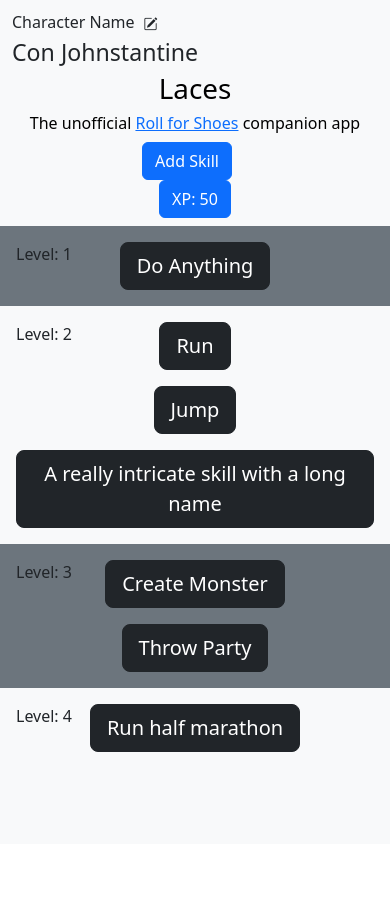
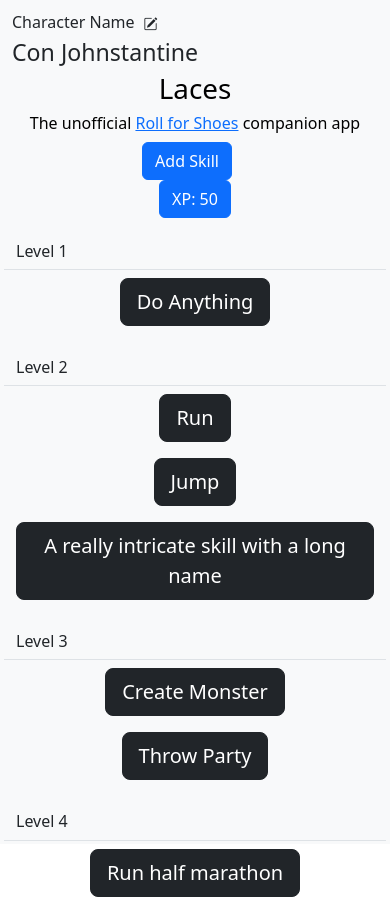
Before and after one commit to lexbonder/laces, a React (Vite) app: page / in a window 390 px wide. Before the commit the page ends 844 px from the top, so only its background shows below. Built offline with nearby package versions, Linux system fonts and the light colour scheme.

Commit message:
Refactor Skill Button and fix responsiveness of skill list

```diff
--- a/src/components/Skill.tsx
+++ b/src/components/SkillButton.tsx
@@ -1,7 +1,7 @@
 import Button from 'react-bootstrap/Button';
 import { ISkillProps } from '../types';
 
-function Skill({ name, level, openSkillModal }: ISkillProps) {
+function SkillButton({ name, level, openSkillModal }: ISkillProps) {
     return (
         <Button variant="dark" size="lg" onClick={() => openSkillModal(name, level)}>
             {name}
@@ -9,4 +9,4 @@ function Skill({ name, level, openSkillModal }: ISkillProps) {
     );
 }
 
-export default Skill;
+export default SkillButton;
--- a/src/components/SkillList.tsx
+++ b/src/components/SkillList.tsx
@@ -1,6 +1,6 @@
 import { useContext, useEffect, useState } from 'react';
 import { SkillContext } from '../store/skill-context';
-import Skill from './Skill';
+import SkillButton from './SkillButton';
 import { ISkill, ISkillListProps } from '../types';
 import Row from 'react-bootstrap/Row';
 import Col from 'react-bootstrap/Col';
@@ -22,14 +22,14 @@ const SkillList = ({ openSkillModal }: ISkillListProps) => {
     }, [skills]);
 
     return skillsByLevel.map((level, index) => (
-        <section key={index} className={`p-3 position-relative ${index % 2 === 0 ? 'bg-secondary' : ''}`}>
-            <Row className="position-absolute">
-                <p>Level: {index + 1}</p>
+        <section key={index} className={`p-3`}>
+            <Row className="border-bottom mb-2">
+                <p className="h6">Level {index + 1}</p>
             </Row>
             <Row className="justify-content-center gap-3">
                 {level.map((skill) => (
-                    <Col key={skill.id} lg="3" className="text-center">
-                        <Skill name={skill.name} level={skill.level} openSkillModal={openSkillModal} />
+                    <Col key={skill.id} lg="2" md="3" className="text-center">
+                        <SkillButton name={skill.name} level={skill.level} openSkillModal={openSkillModal} />
                     </Col>
                 ))}
             </Row>
```
Also changed, not shown: src/components/DoAnything.tsx (deleted, +0 -16 lines).
